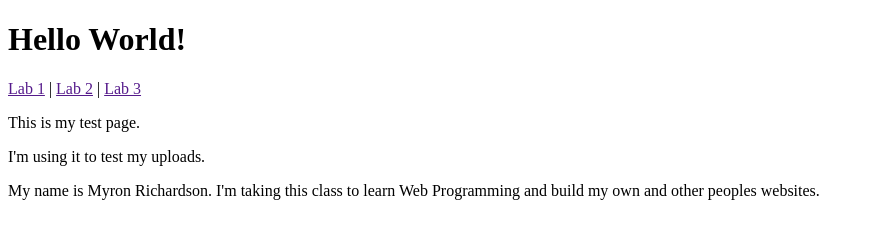
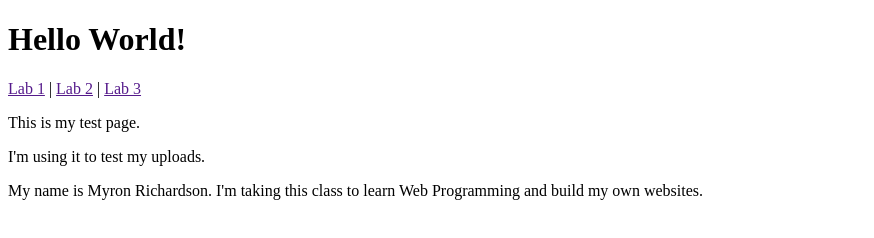
Before and after one commit to stylzsog11-del/javascript, a plain HTML site: page test.html in a window 1280 px wide. Shown: the whole page, without its empty margins (0-874 px from the left). Drawn offline with Linux system fonts and the light colour scheme.

Commit message:
update commit

```diff
--- a/test.html
+++ b/test.html
@@ -12,6 +12,6 @@
 		</nav>
 		<p>This is my test page.</p>
 		<p>I'm using it to test my uploads.</p>
-		<p>My name is Myron Richardson. I'm taking this class to learn Web Programming and build my own and other peoples websites.</p>
+		<p>My name is Myron Richardson. I'm taking this class to learn Web Programming and build my own websites.</p>
 	</body>
 </html>
```
